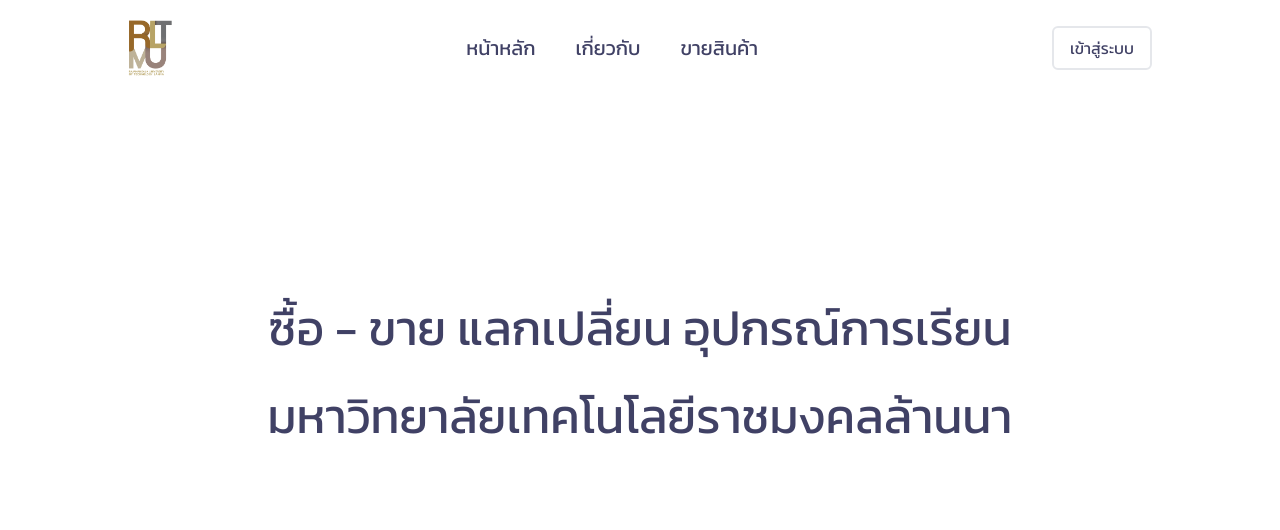
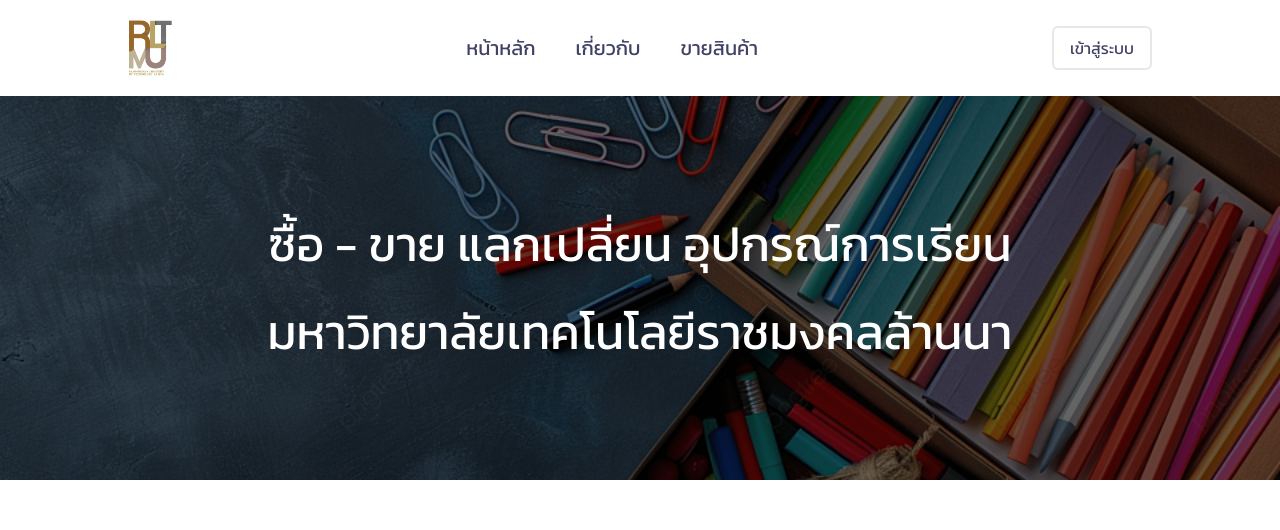
Before and after one commit to 9Kritsada/rmutl_market, a Next.js app: page / in a window 1280 px wide. Shown: the top 530 px of the page. Built offline with nearby package versions, Linux system fonts and the light colour scheme; no server answers; the database is empty.

Commit message:
add cover main page

```diff
--- a/src/app/page.jsx
+++ b/src/app/page.jsx
@@ -109,10 +109,16 @@
     <>
       <AlertManager newAlert={alert} />
       <main className="bg-[#ffffff] pb-20">
-        <div className="sm:text-xl md:text-3xl lg:text-4xl xl:text-5xl flex flex-col items-center justify-center p-10 lg:p-52 md:space-y-10 text-center">
-          <h1>ซื้อ - ขาย แลกเปลี่ยน อุปกรณ์การเรียน</h1>
-          <h1>มหาวิทยาลัยเทคโนโลยีราชมงคลล้านนา</h1>
+        <div className="relative max-h-96 overflow-hidden mb-16">
+          <img src="cover1.png" alt="" className="w-full" />
+          <div className="absolute inset-0 flex flex-col items-center justify-center bg-black bg-opacity-60">
+            <div className="w-full sm:text-xl md:text-3xl lg:text-4xl xl:text-5xl flex flex-col items-center justify-center p-10 lg:p-52 md:space-y-10 text-center text-white">
+              <h1>ซื้อ - ขาย แลกเปลี่ยน อุปกรณ์การเรียน</h1>
+              <h1>มหาวิทยาลัยเทคโนโลยีราชมงคลล้านนา</h1>
+            </div>
+          </div>
         </div>
+
         <div className="px-10 lg:px-32 lg:flex justify-between mb-10 text-sm lg:text-base">
           {/* แสดง Select บนหน้าจอขนาดเล็ก */}
           <div className="mb-2 lg:mb-0 md:hidden">
```
Also changed, not shown: public/cover1.png (added).
